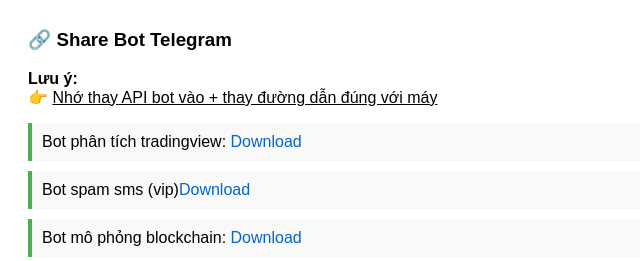
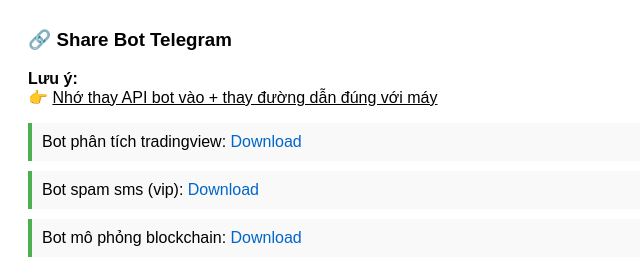
Before and after one commit to trgchinhh/trgchinhh.github.io, a plain HTML site: page index.html in a window 1280 px wide. Shown: the top 261 px of the page, 0-640 px from the left. Drawn offline with Linux system fonts and the light colour scheme.

Commit message:
Update index.html

```diff
--- a/index.html
+++ b/index.html
@@ -33,7 +33,7 @@
 
     <ul class="bot-list">
         <li>Bot phân tích tradingview: <a href="https://github.com/trgchinhh/Share_Bot_Telegram/blob/main/share_bot_tradingview.py">Download</a></li>
-        <li>Bot spam sms (vip)<a href="https://github.com/trgchinhh/Share_Bot_Telegram/blob/main/share_bot_spamsms.py">Download</a></li>
+        <li>Bot spam sms (vip): <a href="https://github.com/trgchinhh/Share_Bot_Telegram/blob/main/share_bot_spamsms.py">Download</a></li>
         <li>Bot mô phỏng blockchain: <a href="https://github.com/trgchinhh/bottelegram-py/blob/main/share_bot_blockchain.py">Download</a></li>
         <li>Bot dịch thuật (bản thường): <a href="https://github.com/trgchinhh/Share_Bot_Telegram/blob/main/share_bot_translate.py">Download</a></li>
         <li>Bot dịch thuật (bản pro): <a href="https://github.com/trgchinhh/Share_Bot_Telegram/blob/main/share_bot_translate_pro.py">Download</a></li>
```
